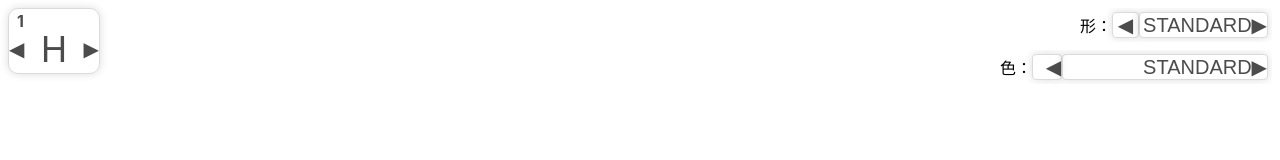
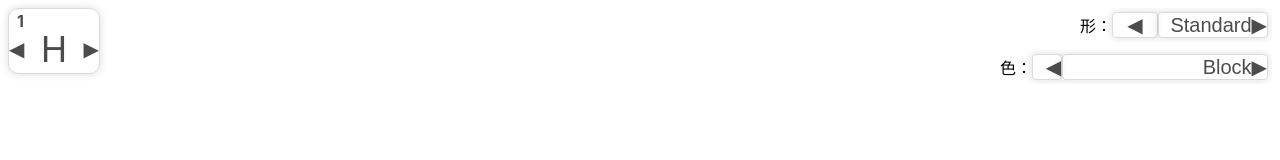
Before and after one commit to antiborder/periodic_table, a React (Create React App) app: page / in a window 1280 px wide. Shown: the top 160 px of the page. Built offline with nearby package versions, Linux system fonts and the light colour scheme; no server answers.

Commit message:
update characteristic color

```diff
--- a/src/App.js
+++ b/src/App.js
@@ -43,14 +43,14 @@ function App() {
   const [isModalVisible, setIsModalVisible] = useState(0)
 
   const shape =
-    count % 4 === 0 ? 'STANDARD' :
-    count % 4 === 1 ? 'SPIRAL' :
-    count % 4 === 2 ? 'BLOCK' : 'DISC'
+    count % 4 === 0 ? 'Standard' :
+    count % 4 === 1 ? 'Spiral' :
+    count % 4 === 2 ? 'Block' : 'Disc'
   const characteristic =
-    characteristicCount % numberOfCharacteristics === 0 ? 'STANDARD' :
-    characteristicCount % numberOfCharacteristics === 1 ? 'イオン化エネルギー' ://IONIZATION_ENERGY
-    characteristicCount % numberOfCharacteristics === 2 ? '電子親和力':
-    characteristicCount % numberOfCharacteristics === 3 ? '沸点': '融点'
+    characteristicCount % numberOfCharacteristics === 0 ? 'Block' :
+    characteristicCount % numberOfCharacteristics === 1 ? '沸点' ://IONIZATION_ENERGY
+    characteristicCount % numberOfCharacteristics === 2 ? '融点':
+    characteristicCount % numberOfCharacteristics === 3 ? 'イオン化エネルギー': '電子親和力'
 
     function modulo(a, n) {
       return ((a % n) + n) % n;
--- a/src/Elements.js
+++ b/src/Elements.js
@@ -62,7 +62,7 @@ const Element = ({ size = 0.4, radius = 0, color = '#000000', opacity = 1, ...pr
                             '#FF8888' :
                             '#FF66FF'
                 break
-            case 1:
+            case 3:
                 max = 2372
                 min = 370
                 weight = -(element['1stIonizationEnergy'] - min) / (max - min) + 1
@@ -71,34 +71,33 @@ const Element = ({ size = 0.4, radius = 0, color = '#000000', opacity = 1, ...pr
                 v = Math.pow(weight, 2) * 100
                 color = '#' + convert.hsv.hex(h, s, v)
                 break
-            case 2:
+            case 4:
                 max = 349
                 min = -116
                 weight = (element['electronAffinity'] - min) / (max - min)
-                h = -Math.pow(weight, 2) * 120 + 360
+                h = -Math.pow(weight, 2) * 120 + 330
                 s = Math.pow(weight, 0.4) * 100
                 v = Math.pow(weight, 0.6) * 100
                 color = '#' + convert.hsv.hex(h, s, v)
                 break
-            case 3:
+            case 1:
                 max = 5930
-                min = -270
+                min = -273
                 weight = -(element['boilingPoint'] - min) / (max - min) + 1
-                h = Math.pow(weight, 4) * 90 + 90
-                s = Math.pow(weight, 1) * 100
-                v = Math.pow(weight, 0.7) * 100
+                h = Math.pow(weight, 1.5) * 180 + 0
+                s = 100//Math.pow(weight, 1) * 100
+                v = 100//Math.pow(weight, 0.7) * 100
                 color = '#' + convert.hsv.hex(h, s, v)
                 break
-            case 4:
-                max = 4300
+            case 2:
+                max = 5930
                 min = -273
                 weight = -(element['meltingPoint'] - min) / (max - min) + 1
-                h = Math.pow(weight, 4) * 90 + 30
-                s = Math.pow(weight, 1) * 100
-                v = Math.pow(weight, 0.7) * 100
+                h = Math.pow(weight, 1.5) * 180 + 0
+                s = 100//Math.pow(weight, 1) * 100
+                v = 100//Math.pow(weight, 0.7) * 100
                 color = '#' + convert.hsv.hex(h, s, v)
                 break
-
             default:
         }
         return color
@@ -109,19 +108,19 @@ const Element = ({ size = 0.4, radius = 0, color = '#000000', opacity = 1, ...pr
             case 0:
                 opacity=DEFAULT_OPACITY
                 break
-            case 1:
+            case 3:
                 opacity= element['1stIonizationEnergy']===null ? 0 :
                 DEFAULT_OPACITY
                 break
-            case 2:
+            case 4:
                 opacity= element['electronAffinity']===null ? 0 :
                 DEFAULT_OPACITY
                 break
-            case 3:
+            case 1:
                 opacity= element['boilingPoint']===null ? 0 :
                 DEFAULT_OPACITY
                 break
-            case 4:
+            case 2:
                 opacity= element['meltingPoint']===null ? 0 :
                 DEFAULT_OPACITY
                 break
@@ -476,7 +475,7 @@ const Element = ({ size = 0.4, radius = 0, color = '#000000', opacity = 1, ...pr
                     <Text
                         position={[0.4, -0.5, 0.01]}
                         fontSize={0.5}
-                        color={props.characteristicCount % props.numberOfCharacteristics === 0 ? '#000' : '#fff'}
+                        color={props.characteristicCount % props.numberOfCharacteristics <= 2  ? '#000' : '#fff'}
                         anchorX="center" anchorY="middle">
                         {element.symbol}
 
--- a/src/ShapePanel.js
+++ b/src/ShapePanel.js
@@ -87,7 +87,7 @@ const StyledShapePanel = styled.div`
     cursor: pointer;
   }
   .shapeUpButton{
-    width:250px;
+    width:120px;
     background-color: white;
     opacity: 0.7;
     text-align:right;
```
